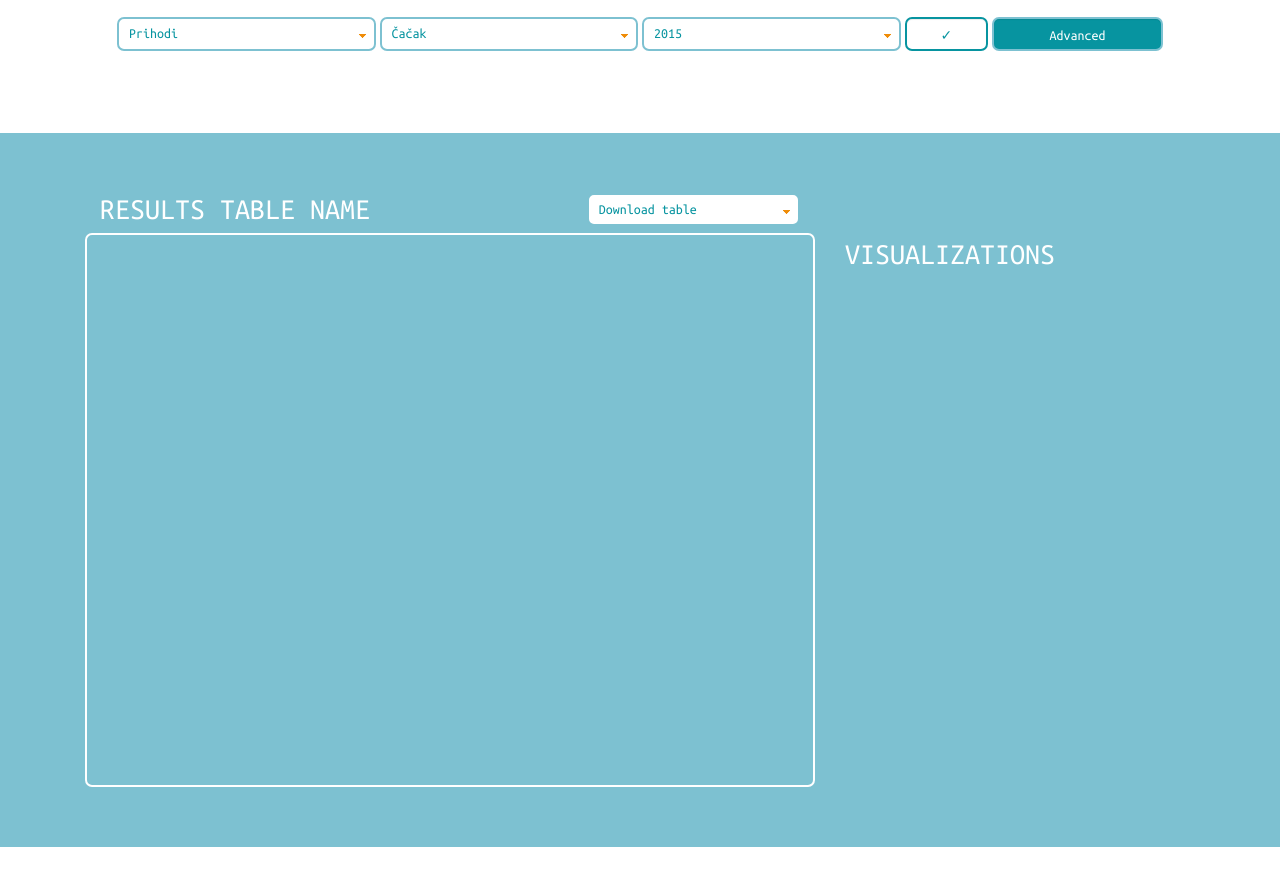
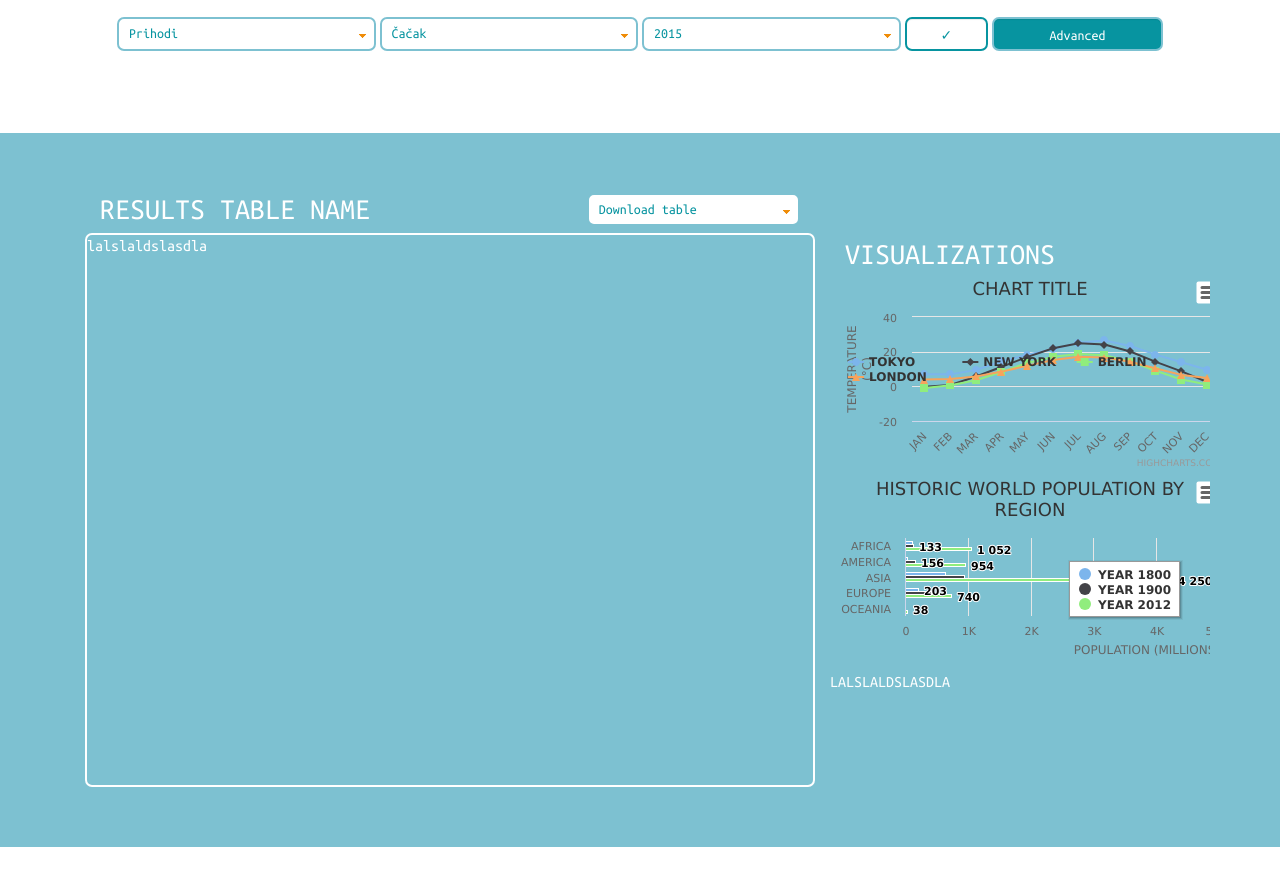
Before and after one commit to crtarsorg/data-centar, a Flask app: page /search/ in a window 1280 px wide. Shown: the part 342-1229 px from the top of the page. Run offline with Flask 2, Linux system fonts and the light colour scheme; data that the repository does not hold is empty; parts of the project's set-up code (start-up, migrations or seed data) failed here and were passed over; some libraries are stand-ins or nearby versions.

Commit message:
dummy charts on search

```diff
--- a/app/templates/mod_search/index.html
+++ b/app/templates/mod_search/index.html
@@ -1,15 +1,23 @@
 {% extends "layout.html" %} {% block body %}
+
+<script src="https://code.highcharts.com/highcharts.js"></script>
+<script src="https://code.highcharts.com/modules/exporting.js"></script>
 
 <style>
 	#mainVis{
 		height: 550px;
+	}
+	div[id^="sideVis"]{
+		height: 30%;
+		max-width: 100%;
 	}
 </style>
 <script>
 var params =
 {
     "tipPodataka": [
-        "rashodi"
+        "rashodi",
+        "prihodi"
     ],
     "godine": [
         2015
@@ -71,6 +79,179 @@ var params =
   	})
 
   })
+
+/*===========================
+=            vis            =
+===========================*/
+
+//mainVis
+
+$(function  (argument) {
+	$("#mainVis").html("lalslaldslasdla");
+
+
+
+	$("#sideVisMiddle").html("lalslaldslasdla");
+	$("#sideVisBottom").html("lalslaldslasdla");
+
+})
+
+
+
+
+
+$(function () {
+
+
+	var $container = $('#sideVisTop'),
+        chart,
+        origChartWidth = 400,
+        origChartHeight = 200,
+        chartWidth = origChartWidth,
+        chartHeight = origChartHeight;
+
+    $container.highcharts({
+    	chart:{
+    		backgroundColor: "#7DC1D1",
+    		width: chartWidth,
+            height: chartHeight
+    		},
+       /* title: {
+            text: 'Monthly Average Temperature',
+            x: -20 //center
+        },*/
+       /* subtitle: {
+            text: 'Source: WorldClimate.com',
+            x: -20
+        },*/
+        xAxis: {
+            categories: ['Jan', 'Feb', 'Mar', 'Apr', 'May', 'Jun',
+                'Jul', 'Aug', 'Sep', 'Oct', 'Nov', 'Dec']
+        },
+        yAxis: {
+            title: {
+                text: 'Temperature (°C)'
+            },
+            plotLines: [{
+                value: 0,
+                width: 0.5,
+                color: '#808080'
+            }]
+        },
+        tooltip: {
+            valueSuffix: '°C'
+        },
+        legend: {
+            /*layout: 'vertical',*/
+            align: 'top',
+            verticalAlign: 'middle',
+            borderWidth: 0
+        },
+        series: [{
+            name: 'Tokyo',
+            data: [7.0, 6.9, 9.5, 14.5, 18.2, 21.5, 25.2, 26.5, 23.3, 18.3, 13.9, 9.6]
+        }, {
+            name: 'New York',
+            data: [-0.2, 0.8, 5.7, 11.3, 17.0, 22.0, 24.8, 24.1, 20.1, 14.1, 8.6, 2.5]
+        }, {
+            name: 'Berlin',
+            data: [-0.9, 0.6, 3.5, 8.4, 13.5, 17.0, 18.6, 17.9, 14.3, 9.0, 3.9, 1.0]
+        }, {
+            name: 'London',
+            data: [3.9, 4.2, 5.7, 8.5, 11.9, 15.2, 17.0, 16.6, 14.2, 10.3, 6.6, 4.8]
+        }]
+    });
+
+
+
+var $container1 = $('#sideVisMiddle'),
+        chart,
+        origChartWidth = 400,
+        origChartHeight = 200,
+        chartWidth = origChartWidth,
+        chartHeight = origChartHeight;
+
+
+    $container1 .highcharts({
+        chart: {
+        	backgroundColor: "#7DC1D1",
+    		width: chartWidth,
+            height: chartHeight,
+            type: 'bar'
+        },
+        title: {
+            text: 'Historic World Population by Region'
+        },
+
+        xAxis: {
+            categories: ['Africa', 'America', 'Asia', 'Europe', 'Oceania'],
+            title: {
+                text: null
+            }
+        },
+        yAxis: {
+            min: 0,
+            title: {
+                text: 'Population (millions)',
+                align: 'high'
+            },
+            labels: {
+                overflow: 'justify'
+            }
+        },
+        tooltip: {
+            valueSuffix: ' millions'
+        },
+        plotOptions: {
+            bar: {
+                dataLabels: {
+                    enabled: true
+                }
+            }
+        },
+        legend: {
+            layout: 'vertical',
+            align: 'right',
+            verticalAlign: 'top',
+            x: -40,
+            y: 80,
+            floating: true,
+            borderWidth: 1,
+            backgroundColor: ((Highcharts.theme && Highcharts.theme.legendBackgroundColor) || '#FFFFFF'),
+            shadow: true
+        },
+        credits: {
+            enabled: false
+        },
+        series: [{
+            name: 'Year 1800',
+            data: [107, 31, 635, 203, 2]
+        }, {
+            name: 'Year 1900',
+            data: [133, 156, 947, 408, 6]
+        }, {
+            name: 'Year 2012',
+            data: [1052, 954, 4250, 740, 38]
+        }]
+    });
+
+
+
+
+
+///end on load
+});
+
+
+
+//sideVisTop
+//sideVisMiddle
+//sideVisBottom
+
+
+
+
+/*=====  End of vis  ======*/
 
 
 
```
Also changed, not shown: app/templates/mod_landing_page/index.html (+20 -1 lines).
